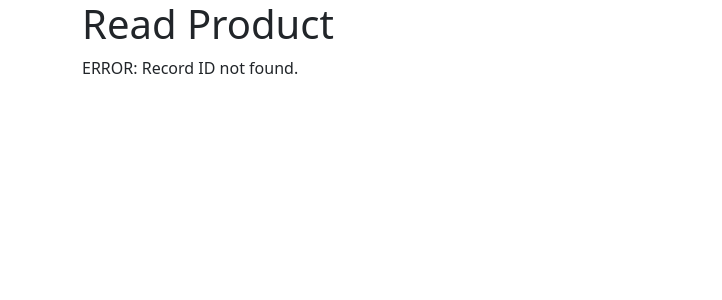
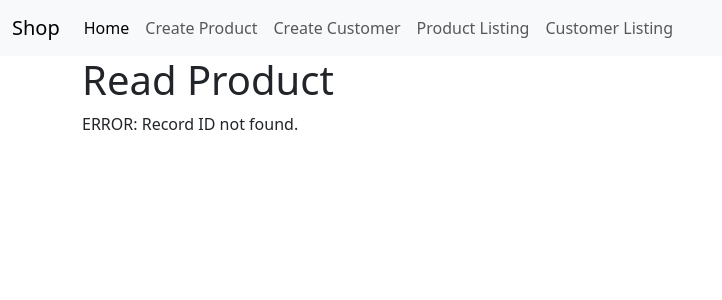
Before and after one commit to HarryHonEdu/php, a PHP site: page /product_details.php in a window 1280 px wide. Shown: the top 300 px of the page, without its empty margins (0-722 px from the left). Run offline with PHP 8.4, Linux system fonts and the light colour scheme.

Commit message:
menu.php done

```diff
--- a/shop/customer_create.php
+++ b/shop/customer_create.php
@@ -11,12 +11,16 @@
 </head>
 
 <body>
+    <?php
+    include 'menu.php';
+    ?>
     <!-- container -->
     <div class="container">
         <div class="page-header">
             <h1>Create Customer</h1>
         </div>
         <?php
+
         if ($_POST) {
             // include database connection
             include 'config/database.php';
--- a/shop/customer_details.php
+++ b/shop/customer_details.php
@@ -8,7 +8,9 @@
 </head>
 
 <body>
-
+    <?php
+    include 'menu.php';
+    ?>
     <!-- container -->
     <div class="container">
         <div class="page-header">
@@ -23,7 +25,7 @@
 
         //include database connection
         include 'config/database.php';
-
+        include 'menu.php';
         // read current record's data
         try {
             // prepare select query
--- a/shop/customer_listing.php
+++ b/shop/customer_listing.php
@@ -8,6 +8,9 @@
 </head>
 
 <body>
+    <?php
+    include 'menu.php';
+    ?>
     <!-- container -->
     <div class="container">
         <div class="page-header">
@@ -19,7 +22,6 @@
         <?php
         // include database connection
         include 'config/database.php';
-
         // delete message prompt will be here
 
         // select all data
--- /dev/null
+++ b/shop/menu.php
@@ -0,0 +1,28 @@
+<nav class="navbar navbar-expand-lg bg-body-tertiary">
+    <div class="container-fluid">
+        <a class="navbar-brand" href="#">Shop</a>
+        <button class="navbar-toggler" type="button" data-bs-toggle="collapse" data-bs-target="#navbarNav"
+            aria-controls="navbarNav" aria-expanded="false" aria-label="Toggle navigation">
+            <span class="navbar-toggler-icon"></span>
+        </button>
+        <div class="collapse navbar-collapse" id="navbarNav">
+            <ul class="navbar-nav">
+                <li class="nav-item">
+                    <a class="nav-link active" aria-current="page" href="">Home</a>
+                </li>
+                <li class="nav-item">
+                    <a class="nav-link" href="product_create.php">Create Product</a>
+                </li>
+                <li class="nav-item">
+                    <a class="nav-link" href="customer_create.php">Create Customer</a>
+                </li>
+                <li class="nav-item">
+                    <a class="nav-link" href="product_listing.php">Product Listing</a>
+                </li>
+                <li class="nav-item">
+                    <a class="nav-link" href="customer_listing.php">Customer Listing</a>
+                </li>
+            </ul>
+        </div>
+    </div>
+</nav>
--- a/shop/product_create.php
+++ b/shop/product_create.php
@@ -12,6 +12,9 @@
 
 <body>
 
+    <?php
+    include 'menu.php';
+    ?>
 
     <?php
     // include database connection
--- a/shop/product_details.php
+++ b/shop/product_details.php
@@ -8,7 +8,9 @@
 </head>
 
 <body>
-
+    <?php
+    include 'menu.php';
+    ?>
     <!-- container -->
     <div class="container">
         <div class="page-header">
@@ -27,7 +29,8 @@
         // read current record's data
         try {
             // prepare select query
-            $query = "SELECT id, name, description, price FROM products WHERE id = ? LIMIT 0,1";
+            $query = "SELECT id, name, description, price, product_cat_name FROM products
+            INNER JOIN product_cat ON products.product_cat = product_cat.product_cat_id WHERE id = ? LIMIT 0,1";
             $stmt = $con->prepare($query);
 
             // this is the first question mark
@@ -43,6 +46,7 @@
             $name = $row['name'];
             $description = $row['description'];
             $price = $row['price'];
+            $product_cat = $row['product_cat_name'];
         }
 
         // show error
@@ -66,6 +70,10 @@
                 <td><?php echo htmlspecialchars($price, ENT_QUOTES); ?></td>
             </tr>
             <tr>
+                <td>Product Category</td>
+                <td><?php echo htmlspecialchars($product_cat, ENT_QUOTES); ?></td>
+            </tr>
+            <tr>
                 <td></td>
                 <td>
                     <a href='product_listing.php' class='btn btn-danger'>Back to read products</a>
--- a/shop/product_listing.php
+++ b/shop/product_listing.php
@@ -8,6 +8,9 @@
 </head>
 
 <body>
+    <?php
+    include 'menu.php';
+    ?>
     <!-- container -->
     <div class="container">
         <div class="page-header">
```
